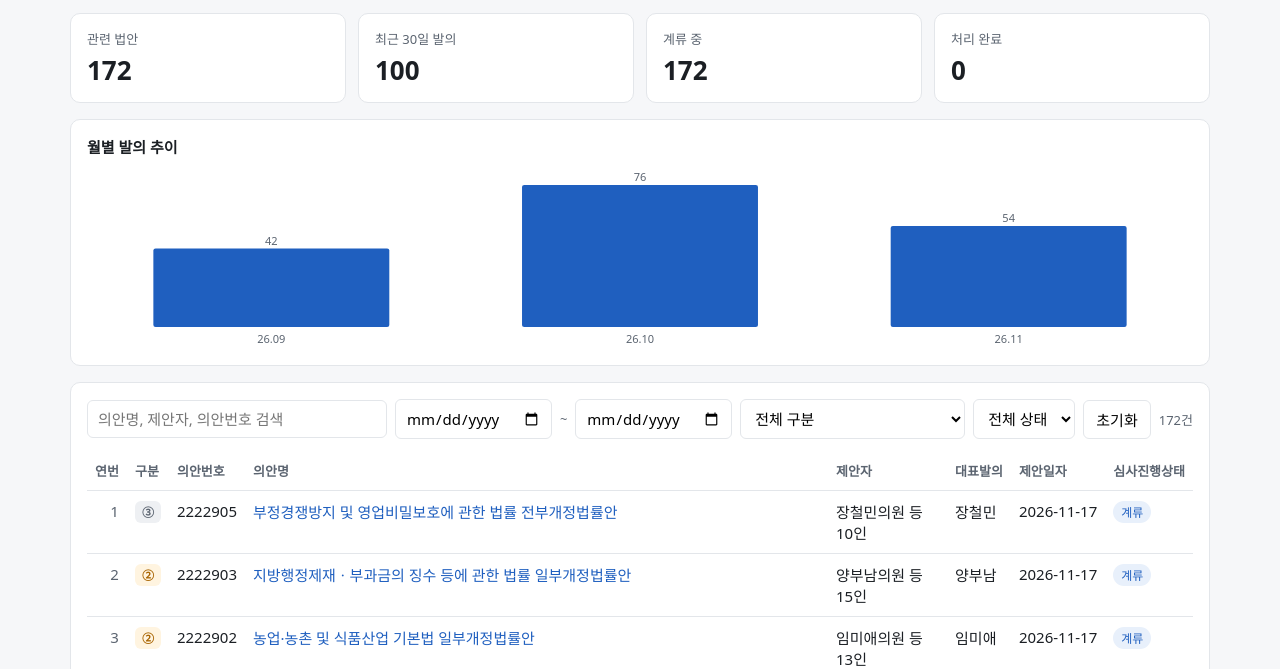
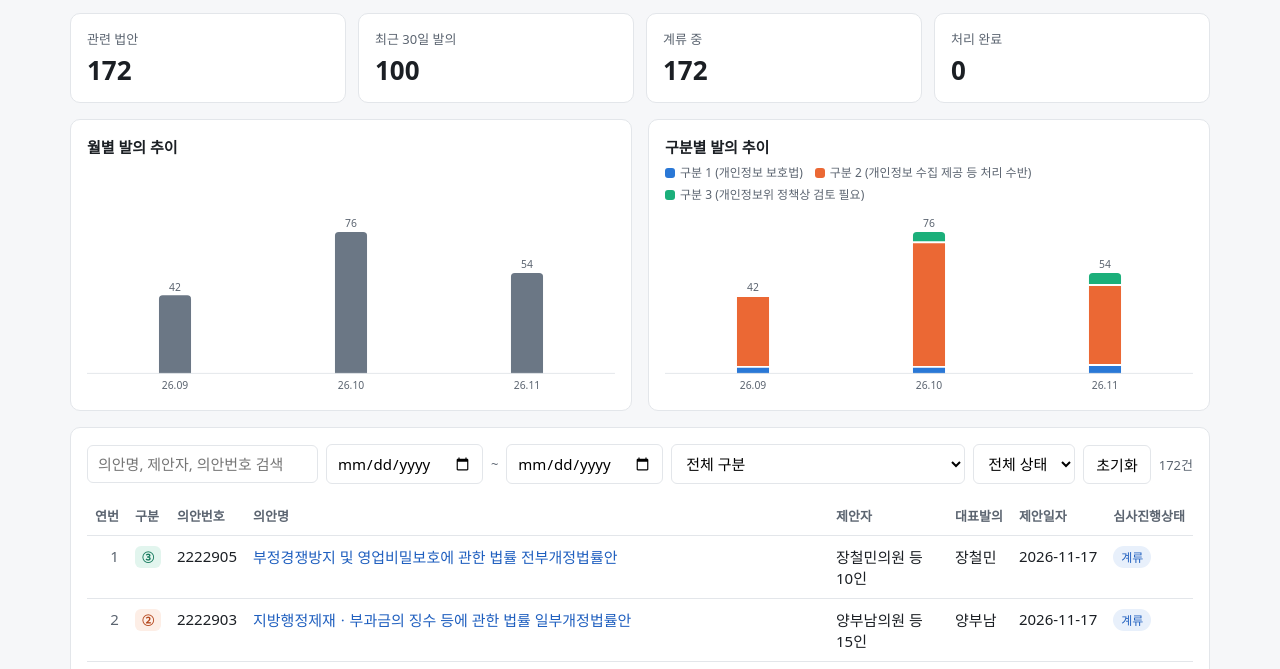
Before and after one commit to Pipc-moniter/-bill-monitor, a plain HTML site: page index.html in a window 1280 px wide. Shown: the part 108-777 px from the top of the page. Drawn offline with Linux system fonts and the light colour scheme; a web font is replaced by a local one.

Commit message:
Refactor chart layout and update tier labels

```diff
--- a/index.html
+++ b/index.html
@@ -40,10 +40,23 @@
   .stat span { color: var(--sub); font-size: 13px; }
   .panel { background: var(--card); border: 1px solid var(--line); border-radius: 10px; padding: 16px; margin-bottom: 16px; }
   .panel h2 { font-size: 15px; margin: 0 0 12px; }
-  #chart svg { width: 100%; height: 180px; display: block; }
-  #chart .bar { fill: var(--accent); }
-  #chart .bar:hover { fill: #164a96; }
-  #chart text { font-size: 10px; fill: var(--sub); }
+  .charts { display: grid; grid-template-columns: 1fr 1fr; gap: 16px; margin-bottom: 16px; }
+  .charts .panel { margin-bottom: 0; }
+  .charts .panel { display: flex; flex-direction: column; }
+  .chart { margin-top: auto; }
+  .chart svg { width: 100%; height: auto; display: block; overflow: visible; }
+  .chart text { font-size: 11px; fill: var(--sub); }
+  .chart .total { fill: #6b7785; }
+  .chart .col:hover .seg, .chart .col:hover .total { opacity: .8; }
+  .chart .hit { fill: transparent; cursor: default; }
+  .panel-head { display: flex; justify-content: space-between; align-items: baseline; flex-wrap: wrap; gap: 6px 12px; margin-bottom: 12px; }
+  .panel-head h2 { margin: 0; }
+  .legend { display: flex; flex-wrap: wrap; gap: 4px 12px; font-size: 12px; color: var(--sub); }
+  .legend i { display: inline-block; width: 10px; height: 10px; border-radius: 3px; margin-right: 5px; vertical-align: -1px; }
+  #tip { position: fixed; pointer-events: none; background: #1b1f24; color: #fff; font-size: 12px; line-height: 1.6;
+    padding: 8px 10px; border-radius: 8px; box-shadow: 0 4px 14px rgba(0,0,0,.18); display: none; z-index: 10; white-space: nowrap; }
+  #tip i { display: inline-block; width: 8px; height: 8px; border-radius: 2px; margin-right: 6px; }
+  @media (max-width: 860px) { .charts { grid-template-columns: 1fr; } }
   .filters { display: flex; gap: 8px; flex-wrap: wrap; align-items: center; margin-bottom: 12px; }
   .filters input, .filters select { border: 1px solid var(--line); border-radius: 6px; padding: 8px 10px; font: inherit; background: #fff; }
   .filters input[type=search] { flex: 1; min-width: 220px; }
@@ -62,10 +75,10 @@
   .badge.done { background: #e6f4ec; color: var(--ok); }
   .badge.pend { background: var(--accent-soft); color: var(--accent); }
   .tier { display: inline-block; min-width: 26px; text-align: center; font-size: 12px; font-weight: 700; padding: 2px 6px; border-radius: 6px; white-space: nowrap; }
-  .tier.t1 { background: #fde8e8; color: #b42318; }
-  .tier.t2 { background: #fff4e0; color: #a86400; }
-  .tier.t3 { background: #eef0f3; color: #5b6470; }
-  .tier.tM { background: #e8f0fb; color: #1f5fbf; }
+  .tier.t1 { background: #e3eefb; color: #1c5aa6; }
+  .tier.t2 { background: #fdeee6; color: #b4461b; }
+  .tier.t3 { background: #e2f5ee; color: #12775a; }
+  .tier.tM { background: #eef0f3; color: #5b6470; }
   .tag { font-size: 11px; color: var(--warn); margin-left: 4px; }
   tr.detail td { background: #fafbfc; color: var(--sub); font-size: 14px; }
   .pager { display: flex; justify-content: center; gap: 6px; margin-top: 14px; }
@@ -103,10 +116,18 @@
     <div class="stat"><span>처리 완료</span><b id="s-done">-</b></div>
   </section>
 
-  <section class="panel">
-    <h2>월별 발의 추이</h2>
-    <div id="chart"></div>
-  </section>
+  <div class="charts">
+    <section class="panel">
+      <div class="panel-head"><h2>월별 발의 추이</h2></div>
+      <div id="chart" class="chart"></div>
+    </section>
+    <section class="panel">
+      <div class="panel-head"><h2>구분별 발의 추이</h2>
+        <div class="legend" id="tierLegend"></div></div>
+      <div id="tierChart" class="chart"></div>
+    </section>
+  </div>
+  <div id="tip"></div>
 
   <section class="panel">
     <div class="filters">
@@ -114,7 +135,7 @@
       <input type="date" id="from" aria-label="시작일">
       <span class="meta">~</span>
       <input type="date" id="to" aria-label="종료일">
-      <select id="tierSel"><option value="">전체 구분</option><option value="1">① 개인정보 보호법 직접 관련</option><option value="2">② 개인정보 관련 내용 포함</option><option value="3">③ 개인정보위 정책 검토 필요</option></select>
+      <select id="tierSel"><option value="">전체 구분</option><option value="1">구분 1 (개인정보 보호법)</option><option value="2">구분 2 (개인정보 수집 제공 등 처리 수반)</option><option value="3">구분 3 (개인정보위 정책상 검토 필요)</option></select>
       <select id="status"><option value="">전체 상태</option></select>
       <button id="reset">초기화</button>
       <span class="count" id="count"></span>
@@ -197,23 +218,86 @@ function renderStats() {
   $("s-done").textContent = ALL.filter((b) => b.status !== "계류").length.toLocaleString();
 }
 
+// 구분별 색: 표의 구분 배지와 같은 색을 쓴다
+const TIER_COLORS = { "1": "#2a78d6", "2": "#eb6834", "3": "#1baf7a" };
+const TIER_NAMES = { "1": "구분 1 (개인정보 보호법)", "2": "구분 2 (개인정보 수집 제공 등 처리 수반)", "3": "구분 3 (개인정보위 정책상 검토 필요)" };
+
+function showTip(e, html) {
+  const t = $("tip"); t.innerHTML = html; t.style.display = "block";
+  const x = Math.min(e.clientX + 14, window.innerWidth - t.offsetWidth - 8);
+  t.style.left = x + "px"; t.style.top = (e.clientY - t.offsetHeight - 10) + "px";
+}
+function hideTip() { $("tip").style.display = "none"; }
+function bindTips(el, tips) {
+  el.querySelectorAll(".col").forEach((g) => {
+    g.addEventListener("mousemove", (e) => showTip(e, tips[g.dataset.i]));
+    g.addEventListener("mouseleave", hideTip);
+  });
+}
+
 function renderChart() {
-  const counts = {};
-  ALL.forEach((b) => { const m = (b.date || "").slice(0, 7); if (m) counts[m] = (counts[m] || 0) + 1; });
-  const months = Object.keys(counts).sort().slice(-24);
-  if (!months.length) { $("chart").innerHTML = `<div class="empty">표시할 데이터가 없습니다</div>`; return; }
-  const W = 1000, H = 180, padB = 22, padT = 16;
-  const max = Math.max(...months.map((m) => counts[m]));
-  const bw = W / months.length;
-  let svg = `<svg viewBox="0 0 ${W} ${H}" preserveAspectRatio="none" role="img" aria-label="월별 발의 건수">`;
+  const counts = {}, byTier = {};
+  ALL.forEach((b) => {
+    const m = (b.date || "").slice(0, 7); if (!m) return;
+    counts[m] = (counts[m] || 0) + 1;
+    const t = TIER_COLORS[b.tier] ? b.tier : null;
+    if (t) { byTier[m] = byTier[m] || { "1": 0, "2": 0, "3": 0 }; byTier[m][t]++; }
+  });
+  const months = Object.keys(counts).sort().slice(-12);
+  $("tierLegend").innerHTML = ["1", "2", "3"].map((t) => `<span><i style="background:${TIER_COLORS[t]}"></i>${TIER_NAMES[t]}</span>`).join("");
+  if (!months.length) {
+    $("chart").innerHTML = $("tierChart").innerHTML = `<div class="empty">표시할 데이터가 없습니다</div>`; return;
+  }
+  const W = 560, H = 190, padB = 22, padT = 18, plotH = H - padB - padT;
+  const bw = W / months.length, barW = Math.min(bw * 0.6, 34);
+  const label = (m) => m.slice(2).replace("-", ".");
+  const every = Math.ceil(months.length / 6);
+
+  // 왼쪽: 월별 전체
+  const max1 = Math.max(...months.map((m) => counts[m]));
+  let svg = `<svg viewBox="0 0 ${W} ${H}" role="img" aria-label="월별 발의 건수">`;
+  const tips1 = [];
   months.forEach((m, i) => {
-    const h = ((H - padB - padT) * counts[m]) / max;
-    const x = i * bw + bw * 0.18, w = bw * 0.64, y = H - padB - h;
-    svg += `<rect class="bar" x="${x}" y="${y}" width="${w}" height="${h}" rx="2"><title>${m}: ${counts[m]}건</title></rect>`;
-    svg += `<text x="${x + w / 2}" y="${y - 4}" text-anchor="middle">${counts[m]}</text>`;
-    if (i % Math.ceil(months.length / 12) === 0) svg += `<text x="${x + w / 2}" y="${H - 6}" text-anchor="middle">${m.slice(2).replace("-", ".")}</text>`;
+    const h = Math.max(2, (plotH * counts[m]) / max1), x = i * bw + (bw - barW) / 2, y = H - padB - h;
+    tips1.push(`<b>${m.replace("-", "년 ")}월</b><br>관련 법안 ${counts[m]}건`);
+    svg += `<g class="col" data-i="${i}"><rect class="hit" x="${i * bw}" y="0" width="${bw}" height="${H - padB}"/>
+      <path class="total" d="${roundTop(x, y, barW, h)}"/>
+      <text x="${x + barW / 2}" y="${y - 5}" text-anchor="middle">${counts[m]}</text></g>`;
+    if (i % every === 0 || i === months.length - 1) svg += `<text x="${x + barW / 2}" y="${H - 5}" text-anchor="middle">${label(m)}</text>`;
   });
-  $("chart").innerHTML = svg + "</svg>";
+  $("chart").innerHTML = svg + `<line x1="0" x2="${W}" y1="${H - padB}" y2="${H - padB}" stroke="#e3e6ea"/></svg>`;
+  bindTips($("chart"), tips1);
+
+  // 오른쪽: 구분별 누적 막대 (아래부터 구분 1·2·3, 사이 2px 간격)
+  const tot = (m) => { const v = byTier[m] || {}; return (v["1"] || 0) + (v["2"] || 0) + (v["3"] || 0); };
+  const max2 = Math.max(1, ...months.map(tot));
+  let svg2 = `<svg viewBox="0 0 ${W} ${H}" role="img" aria-label="구분별 월별 발의 건수">`;
+  const tips2 = [];
+  months.forEach((m, i) => {
+    const v = byTier[m] || { "1": 0, "2": 0, "3": 0 }, x = i * bw + (bw - barW) / 2;
+    let yTop = H - padB, segs = "";
+    const present = ["1", "2", "3"].filter((t) => v[t] > 0);
+    present.forEach((t, k) => {
+      const h = Math.max(2, (plotH * v[t]) / max2) - (k > 0 ? 2 : 0);
+      const y = yTop - h - (k > 0 ? 2 : 0);
+      const isTop = k === present.length - 1;
+      segs += `<path class="seg" fill="${TIER_COLORS[t]}" d="${isTop ? roundTop(x, y, barW, h) : `M${x},${y}h${barW}v${h}h${-barW}z`}"/>`;
+      yTop = y;
+    });
+    tips2.push(`<b>${m.replace("-", "년 ")}월</b> · 합계 ${tot(m)}건<br>` +
+      ["1", "2", "3"].map((t) => `<i style="background:${TIER_COLORS[t]}"></i>${TIER_NAMES[t]} ${v[t]}건`).join("<br>"));
+    svg2 += `<g class="col" data-i="${i}"><rect class="hit" x="${i * bw}" y="0" width="${bw}" height="${H - padB}"/>${segs}
+      ${tot(m) ? `<text x="${x + barW / 2}" y="${yTop - 5}" text-anchor="middle">${tot(m)}</text>` : ""}</g>`;
+    if (i % every === 0 || i === months.length - 1) svg2 += `<text x="${x + barW / 2}" y="${H - 5}" text-anchor="middle">${label(m)}</text>`;
+  });
+  $("tierChart").innerHTML = svg2 + `<line x1="0" x2="${W}" y1="${H - padB}" y2="${H - padB}" stroke="#e3e6ea"/></svg>`;
+  bindTips($("tierChart"), tips2);
+}
+
+// 위쪽 모서리만 둥근 막대
+function roundTop(x, y, w, h) {
+  const r = Math.min(4, w / 2, h);
+  return `M${x},${y + h}V${y + r}Q${x},${y} ${x + r},${y}H${x + w - r}Q${x + w},${y} ${x + w},${y + r}V${y + h}Z`;
 }
 
 function apply() {
@@ -226,7 +310,7 @@ function apply() {
   renderTable();
 }
 
-const TIER = { "1": ["①", "개인정보 보호법 직접 관련"], "2": ["②", "개인정보 관련 내용 포함"], "3": ["③", "개인정보위 정책 검토 필요"], "M": ["수동", "담당자 지정"] };
+const TIER = { "1": ["①", "구분 1 (개인정보 보호법)"], "2": ["②", "구분 2 (개인정보 수집 제공 등 처리 수반)"], "3": ["③", "구분 3 (개인정보위 정책상 검토 필요)"], "M": ["수동", "담당자 지정"] };
 function tierBadge(t) {
   const v = TIER[t] || TIER["2"];
   return `<span class="tier t${esc(t || "2")}" title="${v[1]}">${v[0]}</span>`;
```
